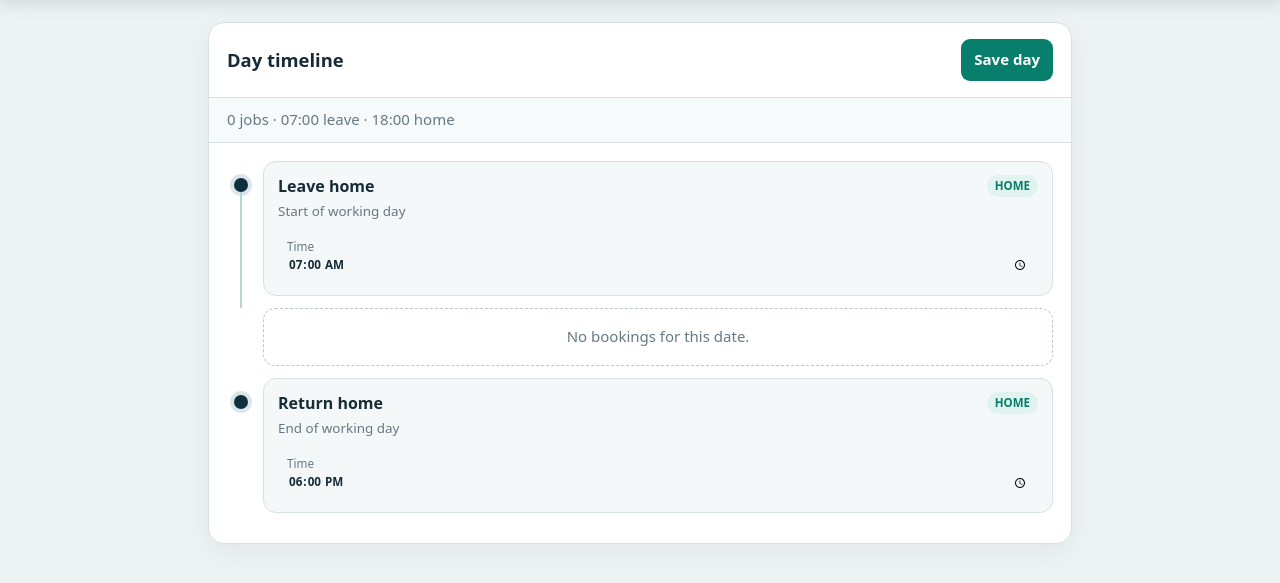
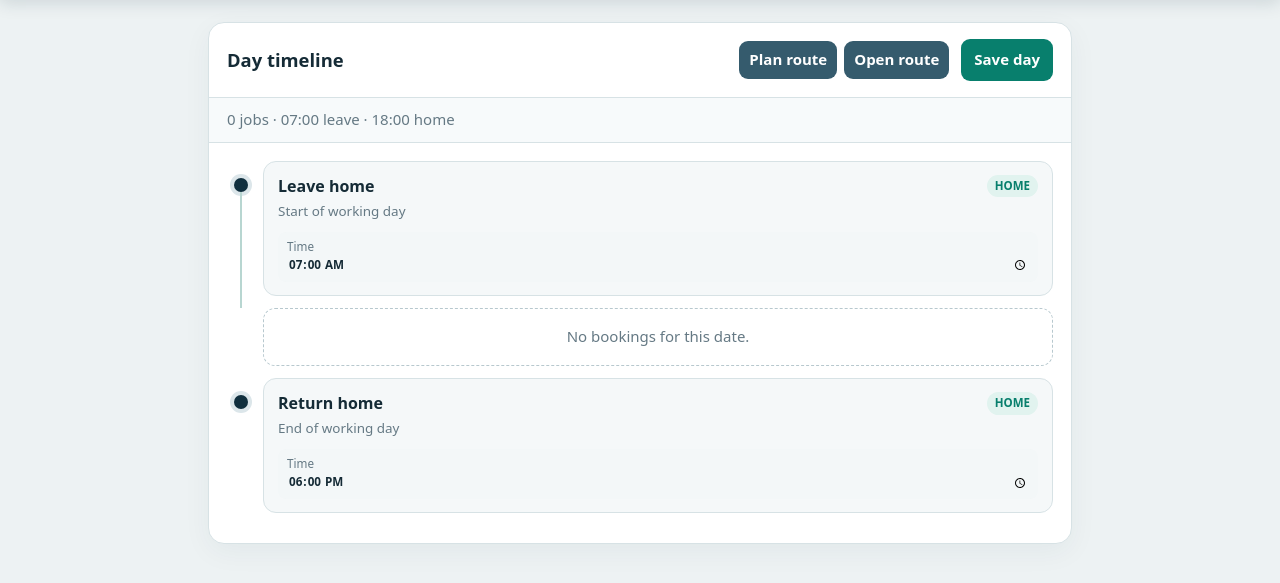
Before and after one commit to adamrfreeman644/job-pack-planner, a Flask app: page / in a window 1280 px wide. Shown: the part 70-653 px from the top of the page. Run offline with Flask 3, Linux system fonts and the light colour scheme; data that the repository does not hold is empty; parts of the project's set-up code (start-up, migrations or seed data) failed here and were passed over; some libraries are stand-ins or nearby versions.

Commit message:
Load day route planning controls

```diff
--- a/templates/index.html
+++ b/templates/index.html
@@ -33,6 +33,7 @@
     @media(max-width:780px){header{padding:0 12px;gap:9px}.wordmark{display:none}.app-mark{display:block}main{padding:12px}.card{border-radius:13px}.event{grid-template-columns:24px minmax(0,1fr);gap:6px}.timeline{padding:13px 10px}.event-card{padding:11px}.actions,.times{flex-direction:column}.empty{margin-left:30px}.date{min-width:155px;max-width:175px;height:48px;font-size:1rem}}
   </style>
   <link rel="stylesheet" href="/static/photos.css">
+  <link rel="stylesheet" href="/static/route-planner.css">
 </head>
 <body>
   <header><a class="brand-home" href="/" aria-label="Job Pack Planner"><img class="wordmark" src="/static/logo.svg" alt="Job Pack Planner"><img class="app-mark" src="/static/icon.svg" alt=""></a><button class="photo-header" id="check-photos">Check photos</button><input class="date" type="date" id="day"><a class="icon-link" href="/settings" aria-label="Settings">⚙</a></header>
@@ -79,5 +80,6 @@
     day.onchange=render;load();if('serviceWorker' in navigator)window.addEventListener('load',()=>navigator.serviceWorker.register('/sw.js'));
   </script>
   <script src="/static/photos.js"></script>
+  <script src="/static/route-planner.js"></script>
 </body>
 </html>
```
